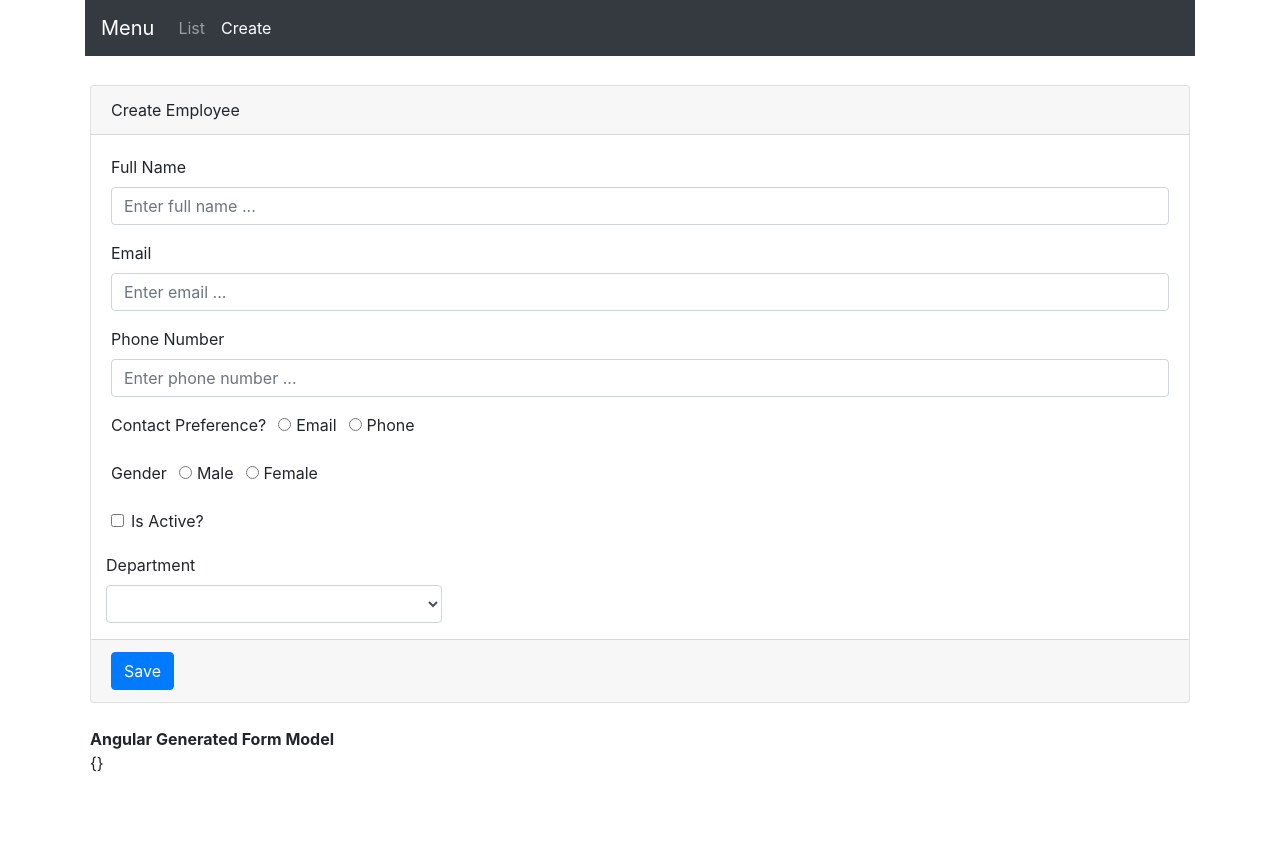
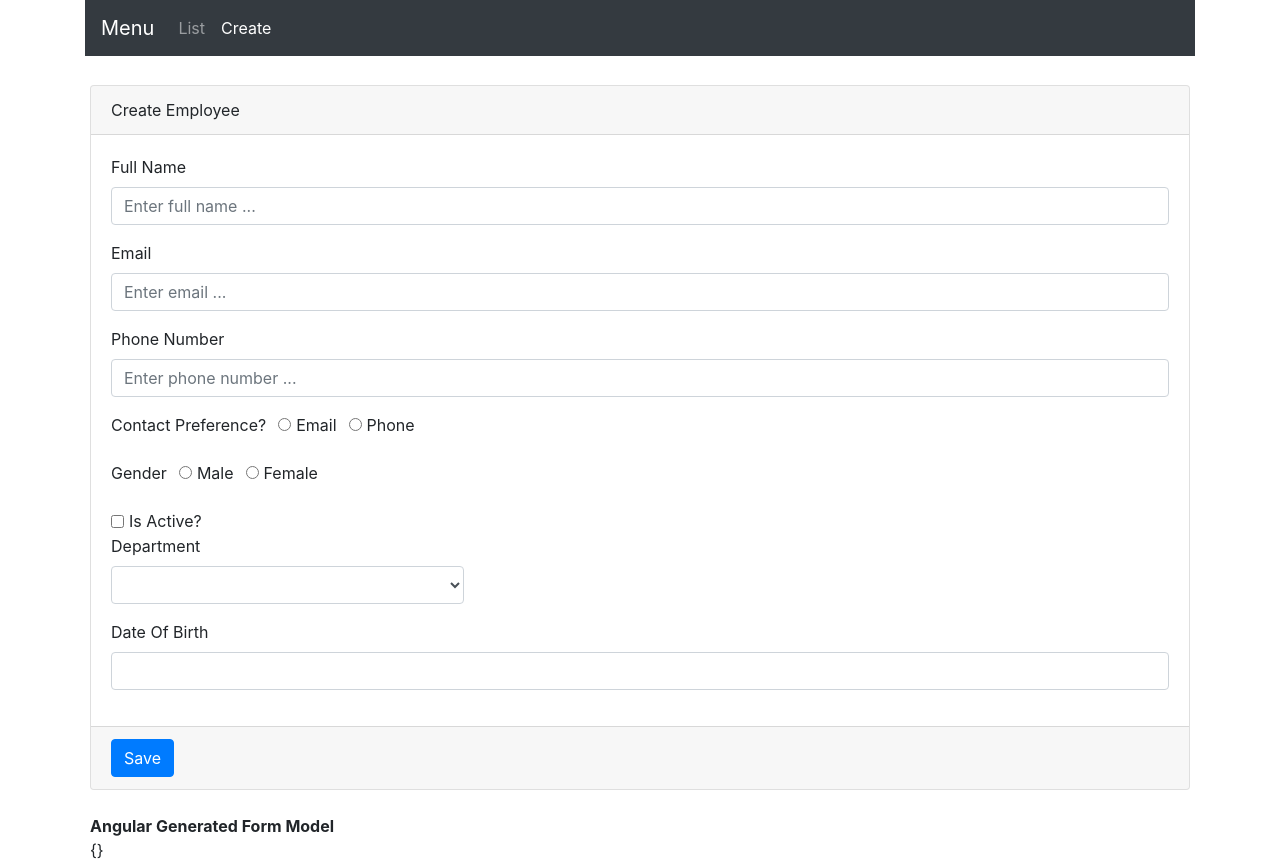
Before and after one commit to bartvanhoey/Angular5Tutorial, an Angular app: page /create in a window 1280 px wide. Before the commit the page ends 800 px from the top, so only its background shows below. Built offline with nearby package versions, Linux system fonts and the light colour scheme.

Commit message:
end part 11

```diff
--- a/angular.json
+++ b/angular.json
@@ -24,7 +24,8 @@
             ],
             "styles": [
               "src/styles.css",
-              "node_modules/bootstrap/dist/css/bootstrap.min.css"
+              "node_modules/bootstrap/dist/css/bootstrap.min.css",
+              "node_modules/ngx-bootstrap/datepicker/bs-datepicker.css"
             ],
             "scripts": [
               "node_modules/jquery/dist/jquery.min.js",
--- a/package.json
+++ b/package.json
@@ -23,6 +23,7 @@
     "bootstrap": "^4.1.3",
     "core-js": "^2.5.4",
     "jquery": "^3.3.1",
+    "ngx-bootstrap": "^3.1.1",
     "rxjs": "~6.3.3",
     "zone.js": "~0.8.26"
   },
--- a/src/app/app.module.ts
+++ b/src/app/app.module.ts
@@ -5,7 +5,7 @@ import { AppComponent } from './app.component';
 import { ListEmployeesComponent } from './employees/list-employees.component';
 import { CreateEmployeeComponent } from './employees/create-employee.component';
 import { FormsModule } from '@angular/forms';
-
+import { BsDatepickerModule } from 'ngx-bootstrap/datepicker';
 
 @NgModule({
   declarations: [
@@ -16,7 +16,8 @@ import { FormsModule } from '@angular/forms';
   imports: [
     BrowserModule,
     AppRoutingModule,
-    FormsModule
+    FormsModule,
+    BsDatepickerModule.forRoot()
   ],
   providers: [],
   bootstrap: [AppComponent]
--- a/src/app/employees/create-employee.component.html
+++ b/src/app/employees/create-employee.component.html
@@ -49,18 +49,25 @@
         </div>
       </div>
       <!-- IsActive -->
-      <div class="form-check">
+      <div class="form-check-inline">
         <input [(ngModel)]="isActive" type="checkbox" name="isActive" class="form-check-input" id="isActive">
         <label class="form-check-label" for="isActive">Is Active?</label>
       </div>
-    </div>
 
-    <div class="form-group col-md-4">
+      <!-- Department -->
+      <div class="form-group">
         <label for="department">Department</label>
-        <select id="department" name="department" [(ngModel)]="department" class="form-control">
-          <option *ngFor="let department of departments" [value]="department.id" >{{department.name}}</option>
+        <select id="department" name="department" [(ngModel)]="department" class="form-control col-md-4">
+          <option *ngFor="let department of departments" [value]="department.id">{{department.name}}</option>
         </select>
       </div>
+
+      <!-- Date Of Birth -->
+      <div class="form-group">
+        <label for="dateOfBirth">Date Of Birth</label>
+        <input [(ngModel)]="dateOfBirth" type="text" bsDatepicker name="dateOfBirth" id="dateOfBirth" class="form-control">
+      </div>
+    </div>
     <div class="card-footer text-muted">
       <button type="submit" class="btn btn-primary">Save</button>
     </div>
--- a/src/app/employees/create-employee.component.ts
+++ b/src/app/employees/create-employee.component.ts
@@ -1,6 +1,7 @@
 import { Department } from './../models/department.model';
 import { Component, OnInit } from '@angular/core';
 import { NgForm } from '@angular/forms';
+
 
 @Component({
   selector: 'app-create-employee',
```
Also changed, not shown: 1 other file (tests, documents, lock files or other folders).
